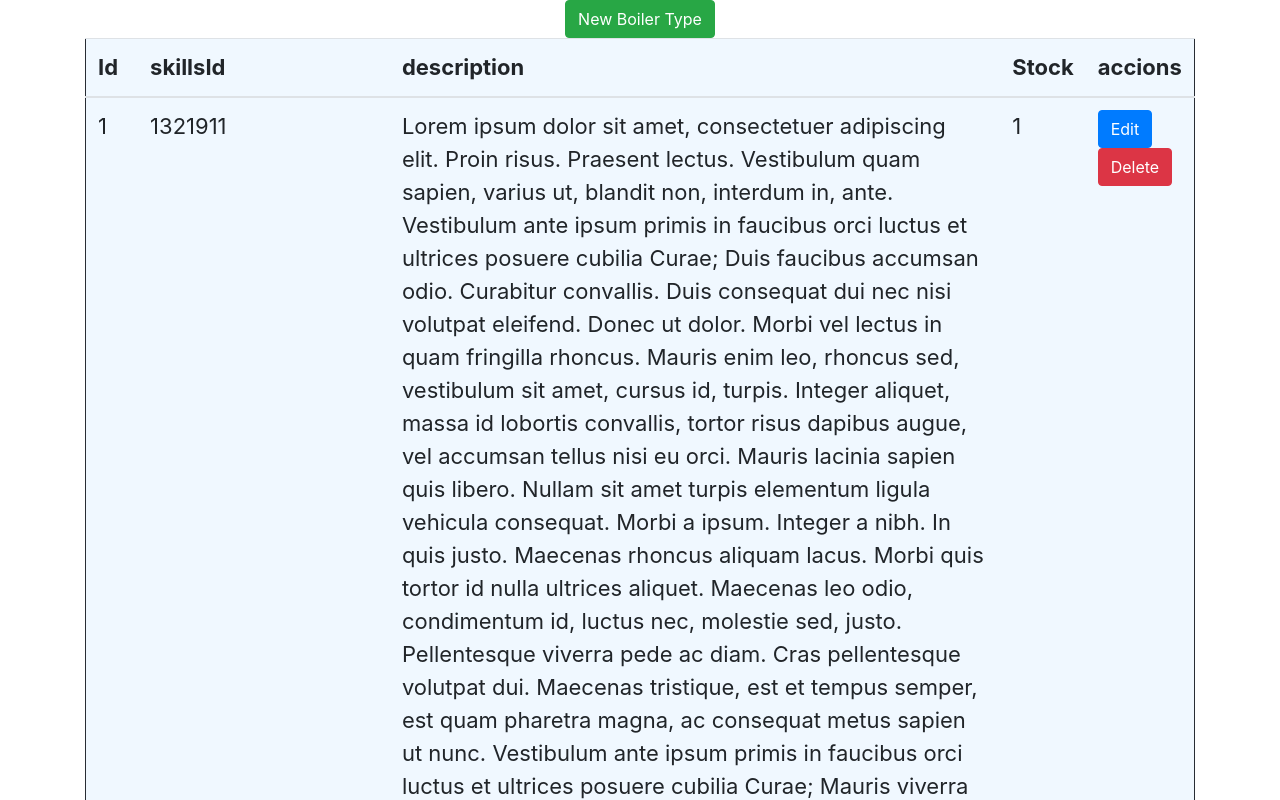
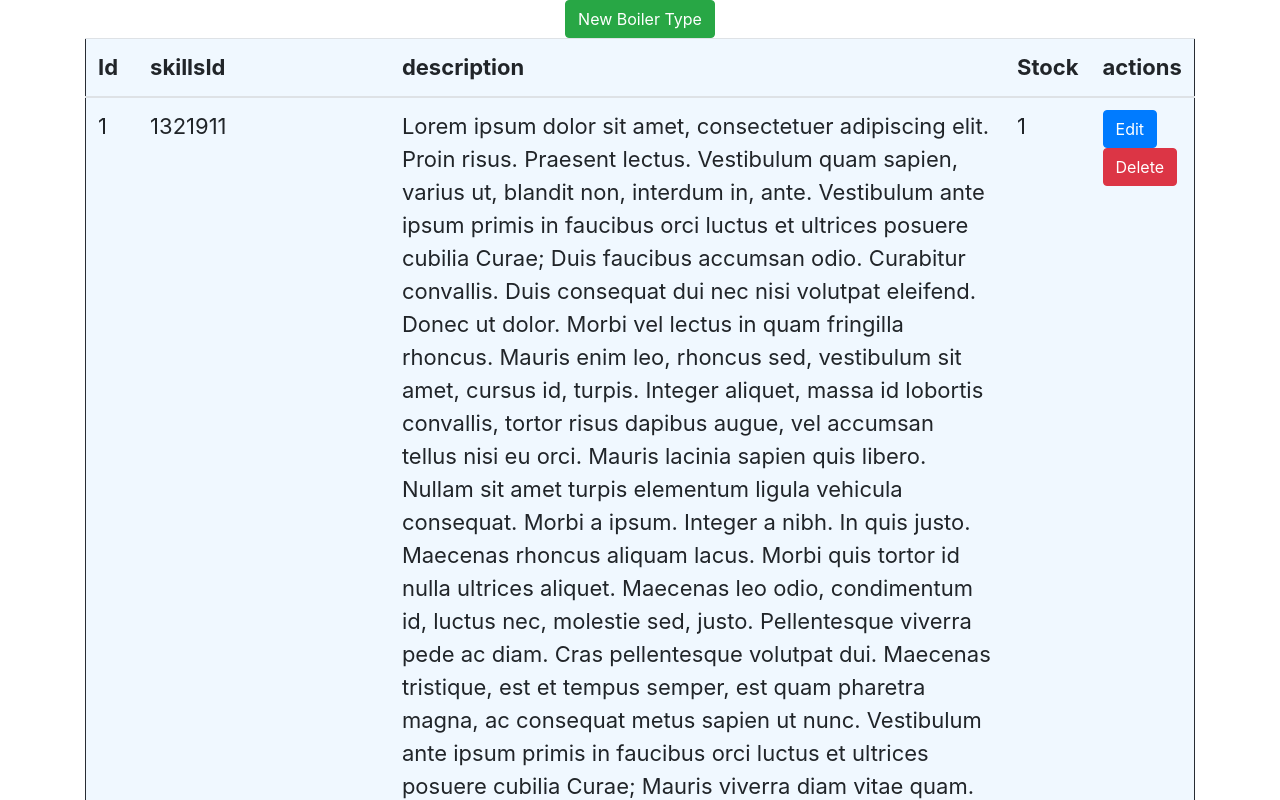
Before and after one commit to EvangelinaEG/rr-caldar-react, a React (Create React App) app: page / in a window 1280 px wide. Shown: the top 800 px of the page. Built offline with nearby package versions, Linux system fonts and the light colour scheme.

Commit message:
change title actions

```diff
--- a/src/components/listBoilerTypes/ListBoilerTypes.js
+++ b/src/components/listBoilerTypes/ListBoilerTypes.js
@@ -13,7 +13,7 @@ class ListBoilerTypes extends Component{
                     <th>skillsId</th>
                     <th>description</th>
                     <th>Stock</th>
-                    <th>accions</th>
+                    <th>actions</th>
                     </tr>
                 </thead>
                 <tbody>
```
Also changed, not shown: 1 other file (tests, documents, lock files or other folders).
